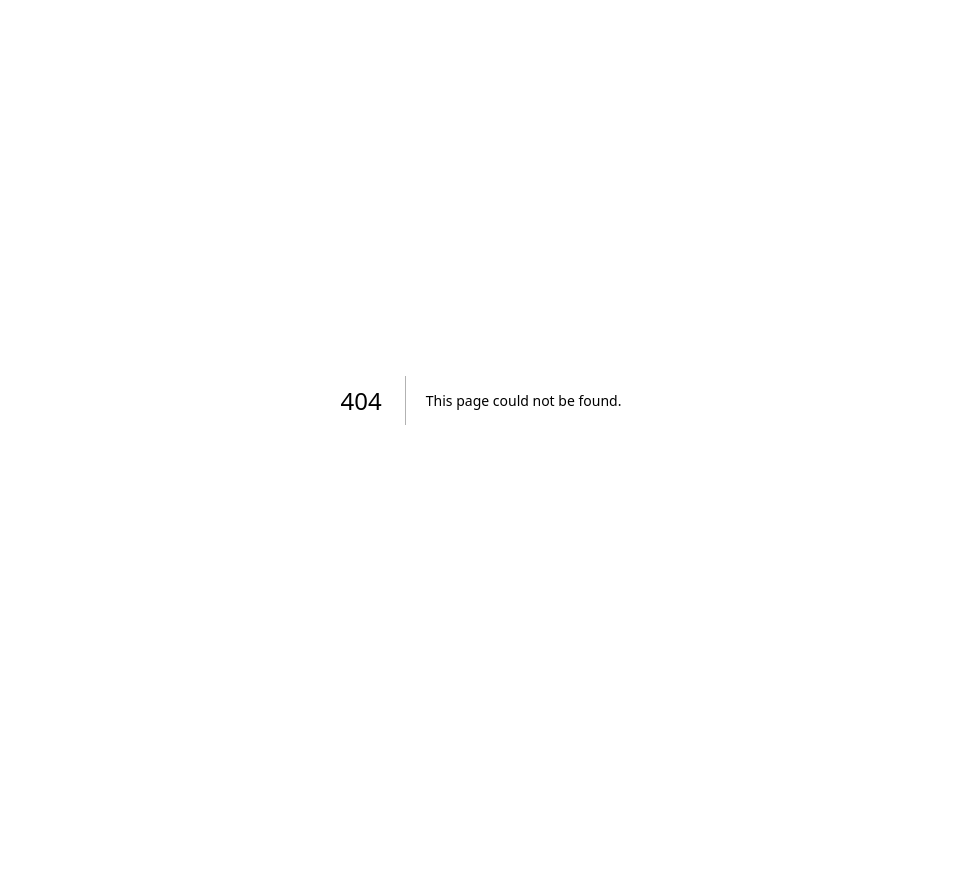
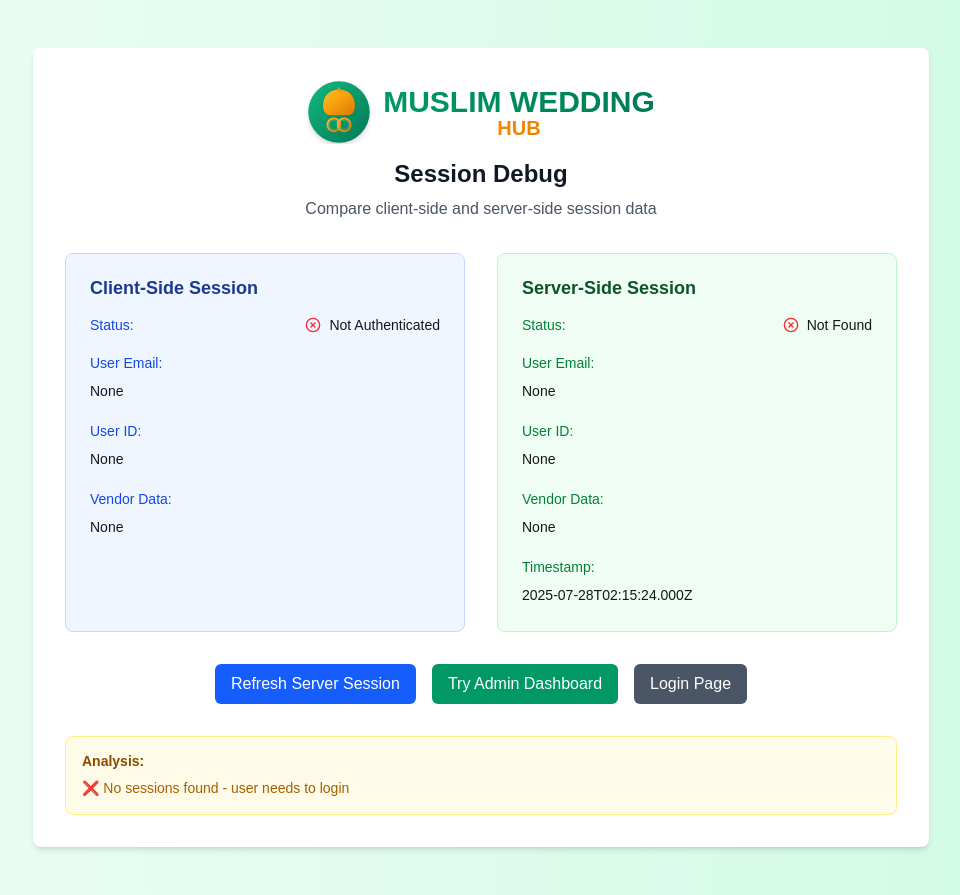
Before and after one commit to SiedahmedM/BarakahWeddings, a Next.js app: page /admin/debug in a window 1280 px wide. Before the commit this address had no page. Shown: the whole page, without its empty margins (159-1119 px from the left). Before the commit the page ends 800 px from the top, so only its background shows below. Built offline with nearby package versions, Linux system fonts and the light colour scheme; no server answers.

Commit message:
Test: testing endpoints for admin dashboard

```diff
--- /dev/null
+++ b/src/app/admin/debug/page.tsx
@@ -0,0 +1,209 @@
+'use client'
+
+import { useSession } from 'next-auth/react'
+import { useState, useEffect } from 'react'
+import { CheckCircle, XCircle, Loader2 } from 'lucide-react'
+import Link from 'next/link'
+import Logo from '../../../components/Logo'
+
+export default function AdminDebugPage() {
+  const { data: session, status } = useSession()
+  const [serverSession, setServerSession] = useState<any>(null)
+  const [isLoading, setIsLoading] = useState(false)
+
+  useEffect(() => {
+    fetchServerSession()
+  }, [])
+
+  const fetchServerSession = async () => {
+    setIsLoading(true)
+    try {
+      const response = await fetch('/api/test-session')
+      if (response.ok) {
+        const data = await response.json()
+        setServerSession(data)
+      }
+    } catch (error) {
+      console.error('Error fetching server session:', error)
+    } finally {
+      setIsLoading(false)
+    }
+  }
+
+  return (
+    <div className="min-h-screen bg-gradient-to-r from-emerald-50 to-emerald-100 flex items-center justify-center py-12 px-4 sm:px-6 lg:px-8">
+      <div className="max-w-4xl w-full space-y-8">
+        <div className="bg-white rounded-lg shadow-md p-8">
+          <div className="text-center mb-8">
+            <Link href="/" className="inline-block mb-4">
+              <Logo size="lg" />
+            </Link>
+
+            <h2 className="text-2xl font-semibold text-gray-900 mb-2">Session Debug</h2>
+            <p className="text-gray-600">
+              Compare client-side and server-side session data
+            </p>
+          </div>
+
+          <div className="grid grid-cols-1 md:grid-cols-2 gap-8">
+            {/* Client Side Session */}
+            <div className="bg-blue-50 border border-blue-200 rounded-lg p-6">
+              <h3 className="text-lg font-semibold text-blue-900 mb-4">Client-Side Session</h3>
+
+              <div className="space-y-4">
+                <div className="flex items-center justify-between">
+                  <span className="text-sm font-medium text-blue-700">Status:</span>
+                  <div className="flex items-center">
+                    {status === 'loading' ? (
+                      <Loader2 className="w-4 h-4 text-blue-500 mr-2 animate-spin" />
+                    ) : status === 'authenticated' ? (
+                      <CheckCircle className="w-4 h-4 text-green-500 mr-2" />
+                    ) : (
+                      <XCircle className="w-4 h-4 text-red-500 mr-2" />
+                    )}
+                    <span className="text-sm font-medium">
+                      {status === 'loading' ? 'Loading...' :
+                       status === 'authenticated' ? 'Authenticated' :
+                       status === 'unauthenticated' ? 'Not Authenticated' :
+                       'Unknown'}
+                    </span>
+                  </div>
+                </div>
+
+                <div>
+                  <span className="text-sm font-medium text-blue-700">User Email:</span>
+                  <div className="mt-1">
+                    <span className="text-sm">
+                      {session?.user?.email || 'None'}
+                    </span>
+                  </div>
+                </div>
+
+                <div>
+                  <span className="text-sm font-medium text-blue-700">User ID:</span>
+                  <div className="mt-1">
+                    <span className="text-sm">
+                      {(session?.user as any)?.id || 'None'}
+                    </span>
+                  </div>
+                </div>
+
+                <div>
+                  <span className="text-sm font-medium text-blue-700">Vendor Data:</span>
+                  <div className="mt-1">
+                    <span className="text-sm">
+                      {(session?.user as any)?.vendor ? 'Present' : 'None'}
+                    </span>
+                  </div>
+                </div>
+              </div>
+            </div>
+
+            {/* Server Side Session */}
+            <div className="bg-green-50 border border-green-200 rounded-lg p-6">
+              <h3 className="text-lg font-semibold text-green-900 mb-4">Server-Side Session</h3>
+
+              <div className="space-y-4">
+                <div className="flex items-center justify-between">
+                  <span className="text-sm font-medium text-green-700">Status:</span>
+                  <div className="flex items-center">
+                    {isLoading ? (
+                      <Loader2 className="w-4 h-4 text-green-500 mr-2 animate-spin" />
+                    ) : serverSession?.session?.exists ? (
+                      <CheckCircle className="w-4 h-4 text-green-500 mr-2" />
+                    ) : (
+                      <XCircle className="w-4 h-4 text-red-500 mr-2" />
+                    )}
+                    <span className="text-sm font-medium">
+                      {isLoading ? 'Loading...' :
+                       serverSession?.session?.exists ? 'Exists' : 'Not Found'}
+                    </span>
+                  </div>
+                </div>
+
+                <div>
+                  <span className="text-sm font-medium text-green-700">User Email:</span>
+                  <div className="mt-1">
+                    <span className="text-sm">
+                      {serverSession?.session?.user?.email || 'None'}
+                    </span>
+                  </div>
+                </div>
+
+                <div>
+                  <span className="text-sm font-medium text-green-700">User ID:</span>
+                  <div className="mt-1">
+                    <span className="text-sm">
+                      {serverSession?.session?.user?.id || 'None'}
+                    </span>
+                  </div>
+                </div>
+
+                <div>
+                  <span className="text-sm font-medium text-green-700">Vendor Data:</span>
+                  <div className="mt-1">
+                    <span className="text-sm">
+                      {serverSession?.session?.user?.vendor ? 'Present' : 'None'}
+                    </span>
+                  </div>
+                </div>
+
+                <div>
+                  <span className="text-sm font-medium text-green-700">Timestamp:</span>
+                  <div className="mt-1">
+                    <span className="text-sm">
+                      {serverSession?.timestamp || 'None'}
+                    </span>
+                  </div>
+                </div>
+              </div>
+            </div>
+          </div>
+
+          {/* Actions */}
+          <div className="mt-8 flex justify-center space-x-4">
+            <button
+              onClick={fetchServerSession}
+              disabled={isLoading}
+              className="bg-blue-600 text-white px-4 py-2 rounded-md hover:bg-blue-700 transition duration-200 disabled:opacity-50"
+            >
+              {isLoading ? 'Refreshing...' : 'Refresh Server Session'}
+            </button>
+
+            <Link
+              href="/admin/vendors"
+              className="bg-emerald-600 text-white px-4 py-2 rounded-md hover:bg-emerald-700 transition duration-200"
+            >
+              Try Admin Dashboard
+            </Link>
+
+            <Link
+              href="/vendor/login"
+              className="bg-gray-600 text-white px-4 py-2 rounded-md hover:bg-gray-700 transition duration-200"
+            >
+              Login Page
+            </Link>
+          </div>
+
+          {/* Analysis */}
+          {serverSession && status !== 'loading' && (
+            <div className="mt-8 bg-yellow-50 border border-yellow-200 rounded-lg p-4">
+              <h4 className="text-sm font-medium text-yellow-800 mb-2">Analysis:</h4>
+              <div className="text-sm text-yellow-700 space-y-1">
+                {status === 'authenticated' && serverSession.session.exists ? (
+                  <p>✅ Both client and server sessions are working correctly</p>
+                ) : status === 'authenticated' && !serverSession.session.exists ? (
+                  <p>⚠️ Client session exists but server session is missing - this indicates a session persistence issue</p>
+                ) : status === 'unauthenticated' && serverSession.session.exists ? (
+                  <p>⚠️ Server session exists but client session is missing - this indicates a client-side hydration issue</p>
+                ) : (
+                  <p>❌ No sessions found - user needs to login</p>
+                )}
+              </div>
+            </div>
+          )}
+        </div>
+      </div>
+    </div>
+  )
+}
--- a/src/app/admin/vendors/page.tsx
+++ b/src/app/admin/vendors/page.tsx
@@ -30,19 +30,34 @@ export default function AdminVendorsPage() {
   const [message, setMessage] = useState<string | null>(null)
 
   useEffect(() => {
-    if (status === 'loading') return
+    // Wait for session to load
+    if (status === 'loading') {
+      console.log('Session loading...')
+      return
+    }
+
+    // Session loaded but no user
+    if (status === 'unauthenticated') {
+      console.log('No session found, redirecting to login')
+      router.push('/vendor/login')
+      return
+    }
+
+    // Session loaded with user
+    if (status === 'authenticated') {
+      console.log('Session authenticated:', session?.user?.email)
 
       // Check if user is admin
       if (!session?.user || session.user.email !== 'admin@muslimweddinghub.com') {
         console.log('Not admin user, redirecting to login')
         console.log('Session:', session)
-      console.log('Status:', status)
         router.push('/vendor/login')
         return
       }
 
       console.log('Admin user detected, fetching vendors')
       fetchVendors()
+    }
   }, [session, status, router])
 
   const fetchVendors = async () => {
@@ -137,7 +152,18 @@ export default function AdminVendorsPage() {
     }
   }
 
-  if (status === 'loading' || isLoading) {
+  if (status === 'loading') {
+    return (
+      <div className="min-h-screen bg-gray-50 flex items-center justify-center">
+        <div className="text-center">
+          <div className="animate-spin rounded-full h-32 w-32 border-b-2 border-emerald-600"></div>
+          <p className="mt-4 text-gray-600">Loading session...</p>
+        </div>
+      </div>
+    )
+  }
+
+  if (isLoading) {
     return (
       <div className="min-h-screen bg-gray-50 flex items-center justify-center">
         <div className="text-center">
```
Lines whose indentation alone changed are shown as unchanged.
